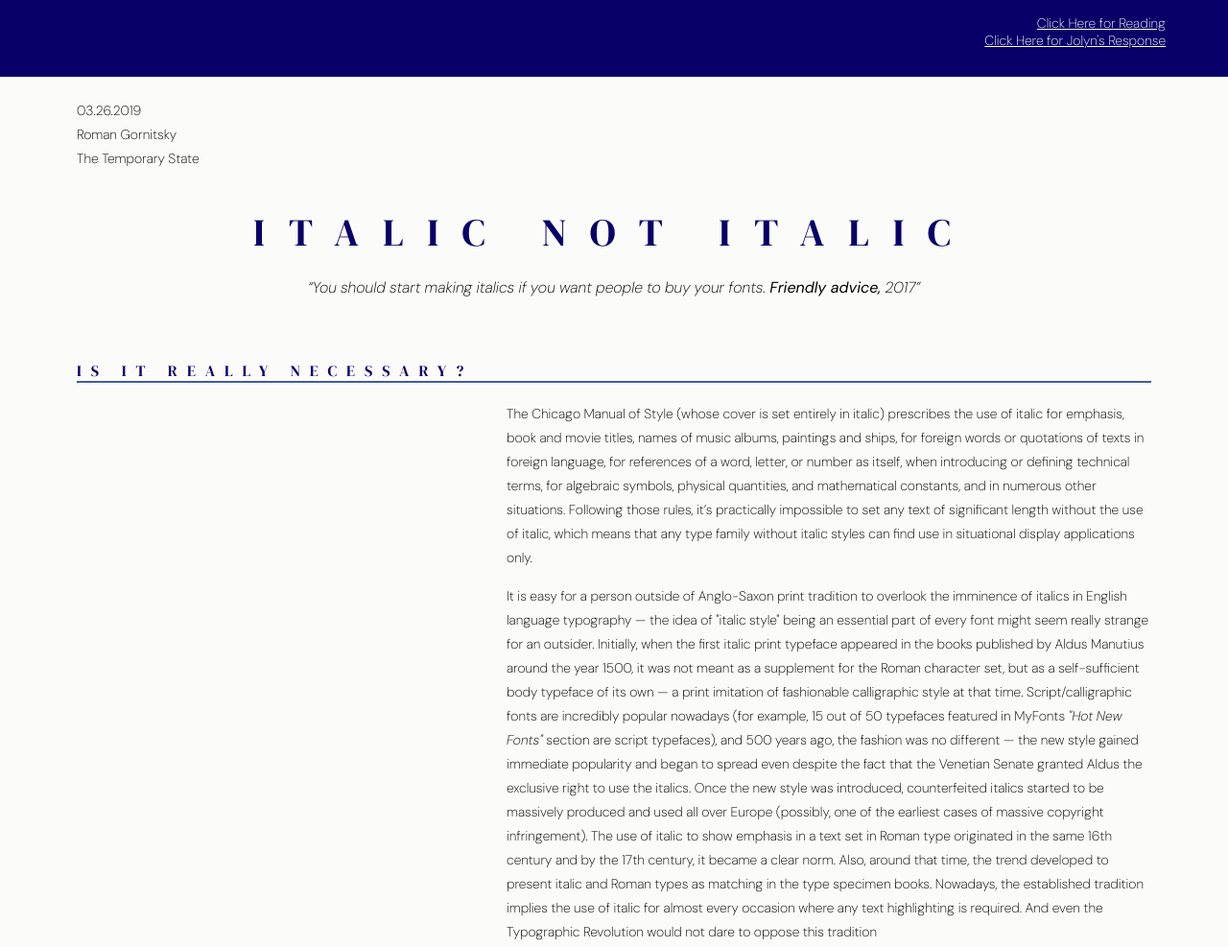
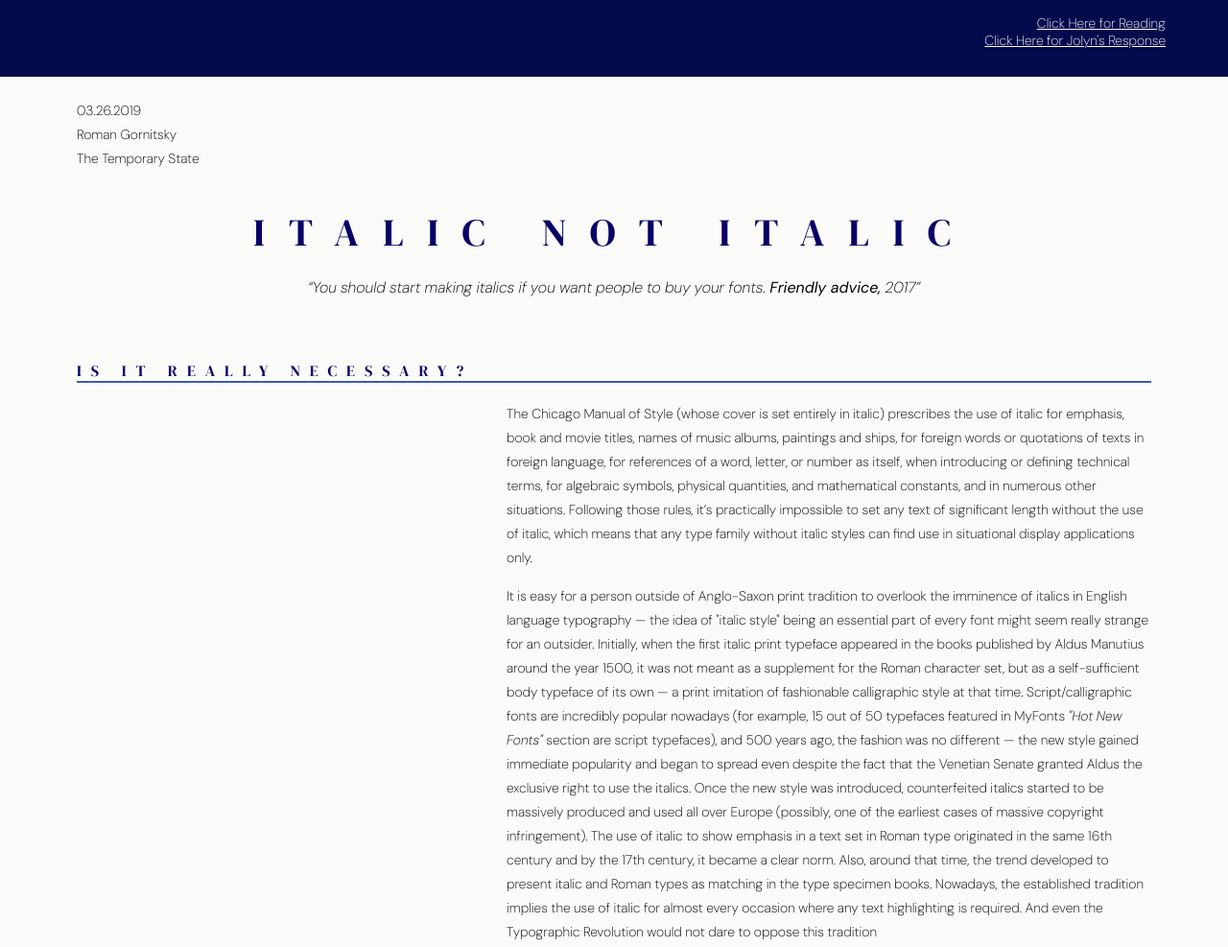
Before and after one commit to jolyntran/manuscript, a plain HTML site: page index.html in a window 1280 px wide. Shown: the top 987 px of the page at 96% size. Drawn offline with Linux system fonts and the light colour scheme.

Commit message:
Design 6

```diff
--- a/style.css
+++ b/style.css
@@ -14,7 +14,7 @@ nav ul {
 }
 
 header{
-	background-color: #080068;
+	background-color: #050a4d;
 	padding: 0px;
 	margin: 0px;
 	height: 10vh;
@@ -92,6 +92,7 @@ blockquote{
 }
 
 footer{
+	color: #080068;
 	font-size: 14px;
 	font-weight: 200;
 	text-align: right;
```
